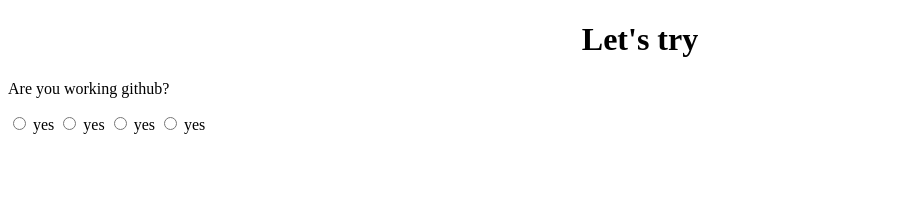
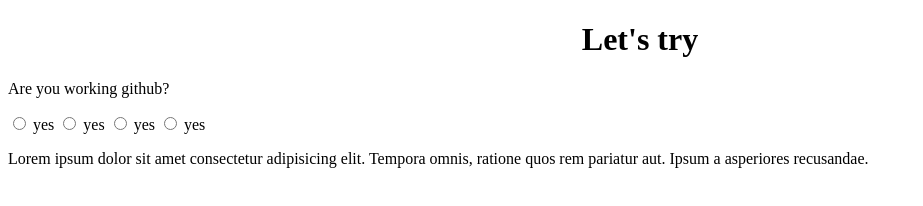
Before and after one commit to Aminul-Hasan-Emon/web-portfolio, a plain HTML site: page index.html in a window 1280 px wide. Shown: the whole page, without its empty margins (0-923 px from the left). Drawn offline with Linux system fonts and the light colour scheme.

Commit message:
Sleeping

```diff
--- a/index.html
+++ b/index.html
@@ -17,5 +17,6 @@
         <input type="radio" name="yes" id="radio"> <label for="radio">yes</label>
         <input type="radio" name="yes" id="radio"> <label for="radio">yes</label>
     </div>
+    <p>Lorem ipsum dolor sit amet consectetur adipisicing elit. Tempora omnis, ratione quos rem pariatur aut. Ipsum a asperiores recusandae.</p>
 </body>
 </html>
```
